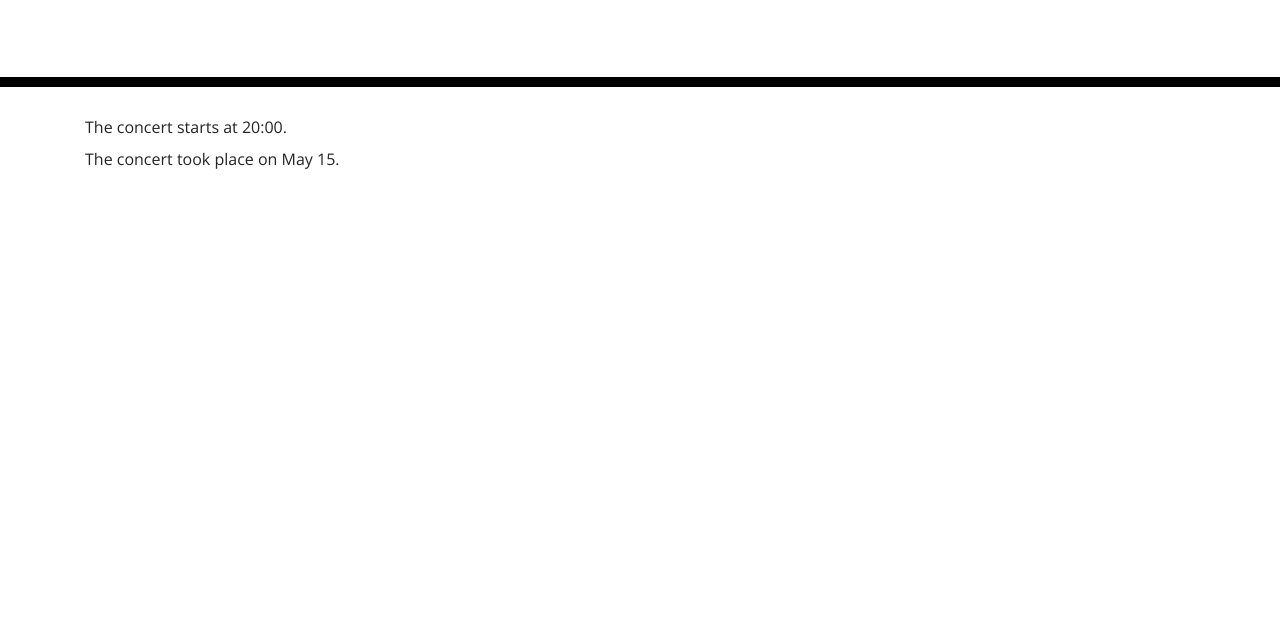
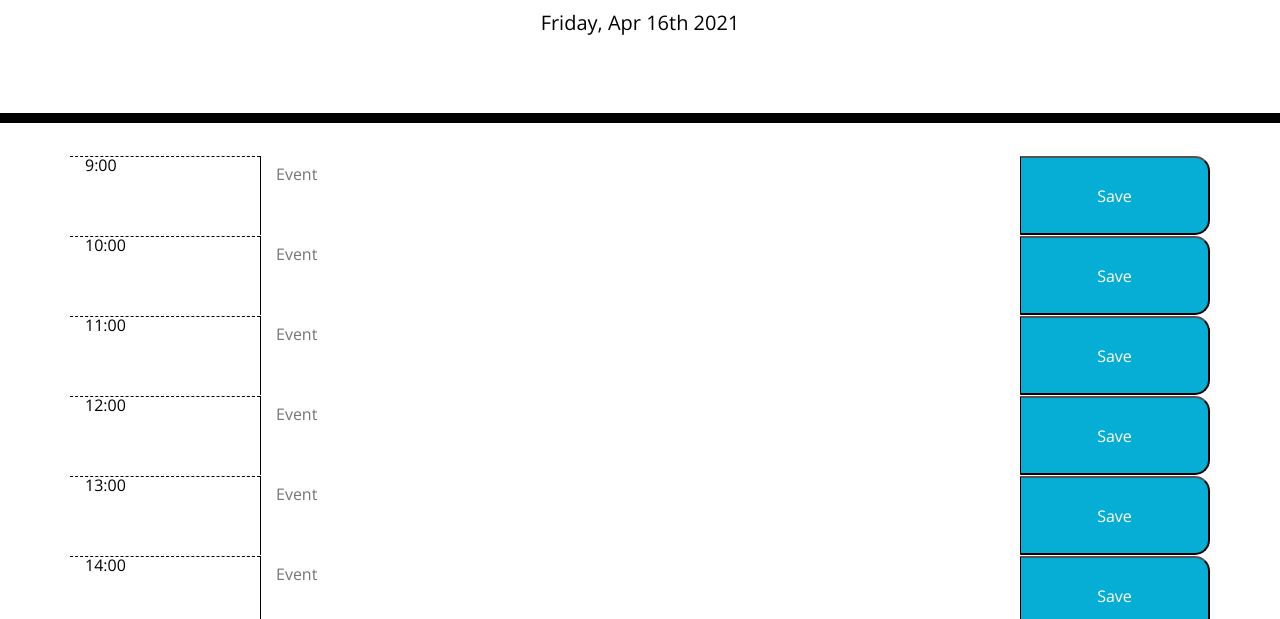
Before and after one commit to rsolov23/Rachel-s-Workday-Scheduler, a plain HTML site: page Develop/index.html in a window 1280 px wide. Shown: the part 181-800 px from the top of the page. Drawn offline with nearby package versions, Linux system fonts and the light colour scheme; files that its build step writes are made by us from their sources.

Commit message:
updated JS

```diff
--- a/Develop/assets/css/style.css
+++ b/Develop/assets/css/style.css
@@ -36,7 +36,7 @@ textarea {
   border-top: 1px solid white;
 }
 
-.hour {
+#hour {
   background-color: #ffffff;
   color: #000000;
   border-top: 1px dashed #000000;
--- a/Develop/assets/js/script.js
+++ b/Develop/assets/js/script.js
@@ -0,0 +1,37 @@
+var currentTime = moment().format(`dddd, MMM Do YYYY`);
+var currentHour = moment().format(`HH`);
+var currentDay = document.querySelector(`#currentDay`);
+var saveBtnArr = document.querySelectorAll(`.saveBtn`);
+var scheduleContainer = document.getElementById("schedule-container");
+
+var timeArr = ["9", "10", "11", "12", "13", "14", "15", "16", "17"];
+
+for (let i = 0; i <= timeArr.length - 1; i++) {
+  //generate html row
+  var row = document.createElement("div");
+  row.classList.add("row");
+  row.innerHTML = `<div class="col-2" id="hour">${timeArr[i]}:00</div>
+  <textarea class="col-8" placeholder="Event"></textarea>
+  <button class="col-2 saveBtn">Save</button>`;
+
+  //append to schedule container
+  scheduleContainer.append(row);
+}
+// current time?
+
+// localStorage for saved schedule items
+console.log(currentHour);
+currentDay.textContent = currentTime;
+
+function saveFunction() {
+  var whatIWantToSave = this.previousElementSibling.value;
+  var referenceToTheValue = this.previousElementSibling.previousElementSibling
+    .textContent;
+
+  //   console.log(referenceToTheValue);
+  localStorage.setItem(referenceToTheValue, whatIWantToSave);
+}
+
+for (i = 0; i < saveBtnArr.length; i++) {
+  saveBtnArr[i].addEventListener("click", saveFunction);
+}
--- a/Develop/index.html
+++ b/Develop/index.html
@@ -18,7 +18,7 @@
       href="https://fonts.googleapis.com/css?family=Open+Sans&display=swap"
       rel="stylesheet"
     />
-    <link rel="stylesheet" href="./assets/style.css" />
+    <link rel="stylesheet" href="./assets/css/style.css" />
     <title>Work Day Scheduler</title>
   </head>
 
@@ -28,18 +28,57 @@
       <p class="lead">A simple calendar app for scheduling your work day</p>
       <p id="currentDay" class="lead"></p>
     </header>
-    <div class="container">
+    <div class="container" id="schedule-container">
       <!-- Timeblocks go here -->
-      <p>
-        The concert starts at <time datetime="2018-07-07T20:00:00">20:00</time>.
-      </p>
-      <p>
-        The concert took place on
-        <time datetime="2001-05-15T19:00">May 15</time>.
-      </p>
+      <!-- <div class="row">
+        <div class="col-2" id="hour">9:00AM</div>
+        <textarea class="col-8" placeholder="Event"></textarea>
+        <button class="col-2" id="saveBtn">Save</button>
+      </div>
+      <div class="row">
+        <div class="col-2" id="hour">10:00AM</div>
+        <textarea class="col-8" placeholder="Event"></textarea>
+        <button class="col-2" id="saveBtn">Save</button>
+      </div>
+      <div class="row">
+        <div class="col-2" id="hour">11:00AM</div>
+        <textarea class="col-8" placeholder="Event"></textarea>
+        <button class="col-2" id="saveBtn">Save</button>
+      </div>
+      <div class="row">
+        <div class="col-2" id="hour">12:00PM</div>
+        <textarea class="col-8" placeholder="Event"></textarea>
+        <button class="col-2" id="saveBtn">Save</button>
+      </div>
+      <div class="row">
+        <div class="col-2" id="hour">1:00PM</div>
+        <textarea class="col-8" placeholder="Event"></textarea>
+        <button class="col-2" id="saveBtn">Save</button>
+      </div>
+      <div class="row">
+        <div class="col-2" id="hour">2:00PM</div>
+        <textarea class="col-8" placeholder="Event"></textarea>
+        <button class="col-2" id="saveBtn">Save</button>
+      </div>
+      <div class="row">
+        <div class="col-2" id="hour">3:00PM</div>
+        <textarea class="col-8" placeholder="Event"></textarea>
+        <button class="col-2" id="saveBtn">Save</button>
+      </div>
+      <div class="row">
+        <div class="col-2" id="hour">4:00PM</div>
+        <textarea class="col-8" placeholder="Event"></textarea>
+        <button class="col-2" id="saveBtn">Save</button>
+      </div>
+      <div class="row">
+        <div class="col-2" id="hour">5:00PM</div>
+        <textarea class="col-8" placeholder="Event"></textarea>
+        <button class="col-2" id="saveBtn">Save</button>
+      </div> -->
     </div>
 
     <script src="https://code.jquery.com/jquery-3.4.1.min.js"></script>
     <script src="https://cdnjs.cloudflare.com/ajax/libs/moment.js/2.24.0/moment.min.js"></script>
+    <script src="./assets/js/script.js"></script>
   </body>
 </html>
```
